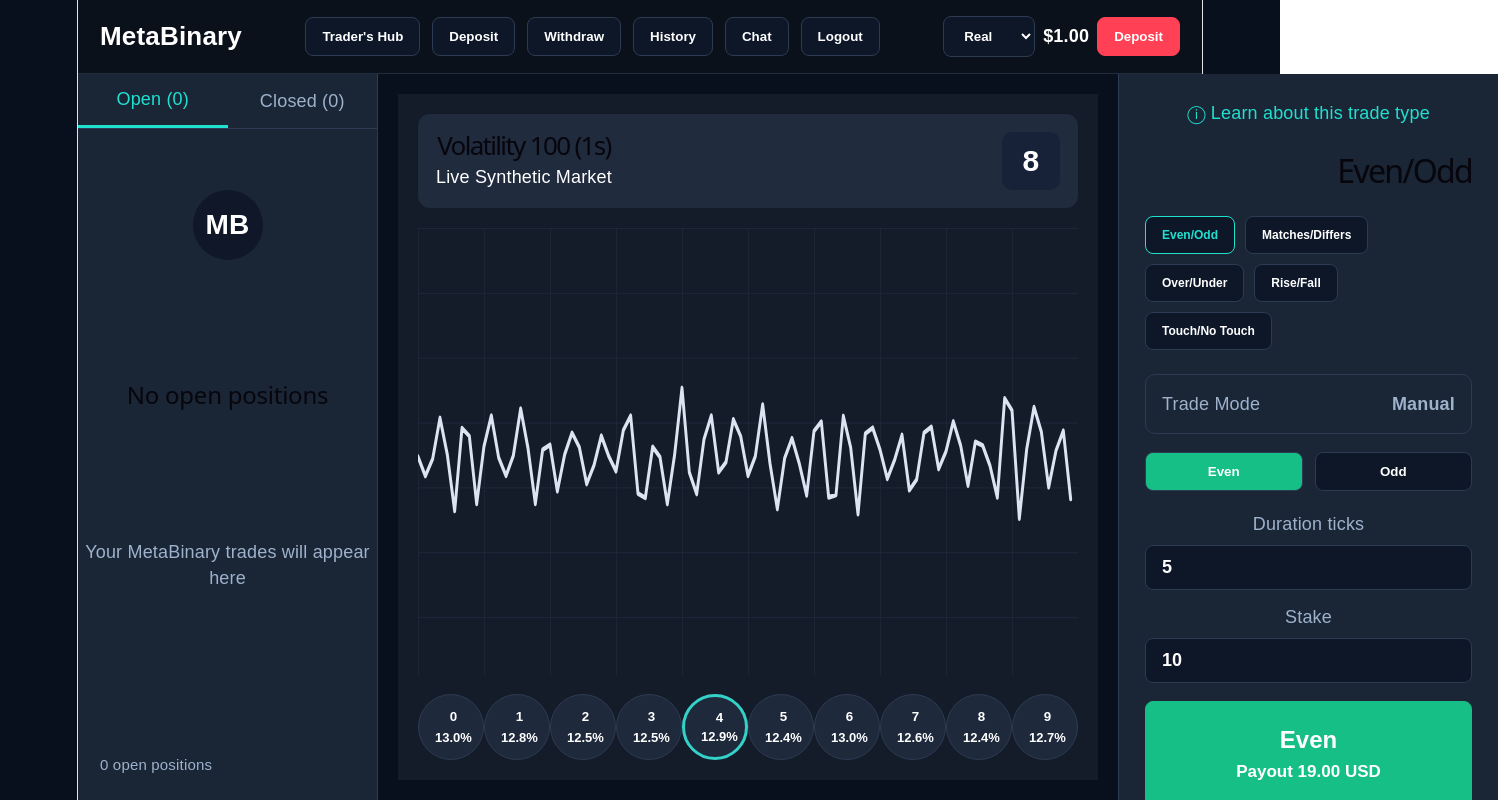
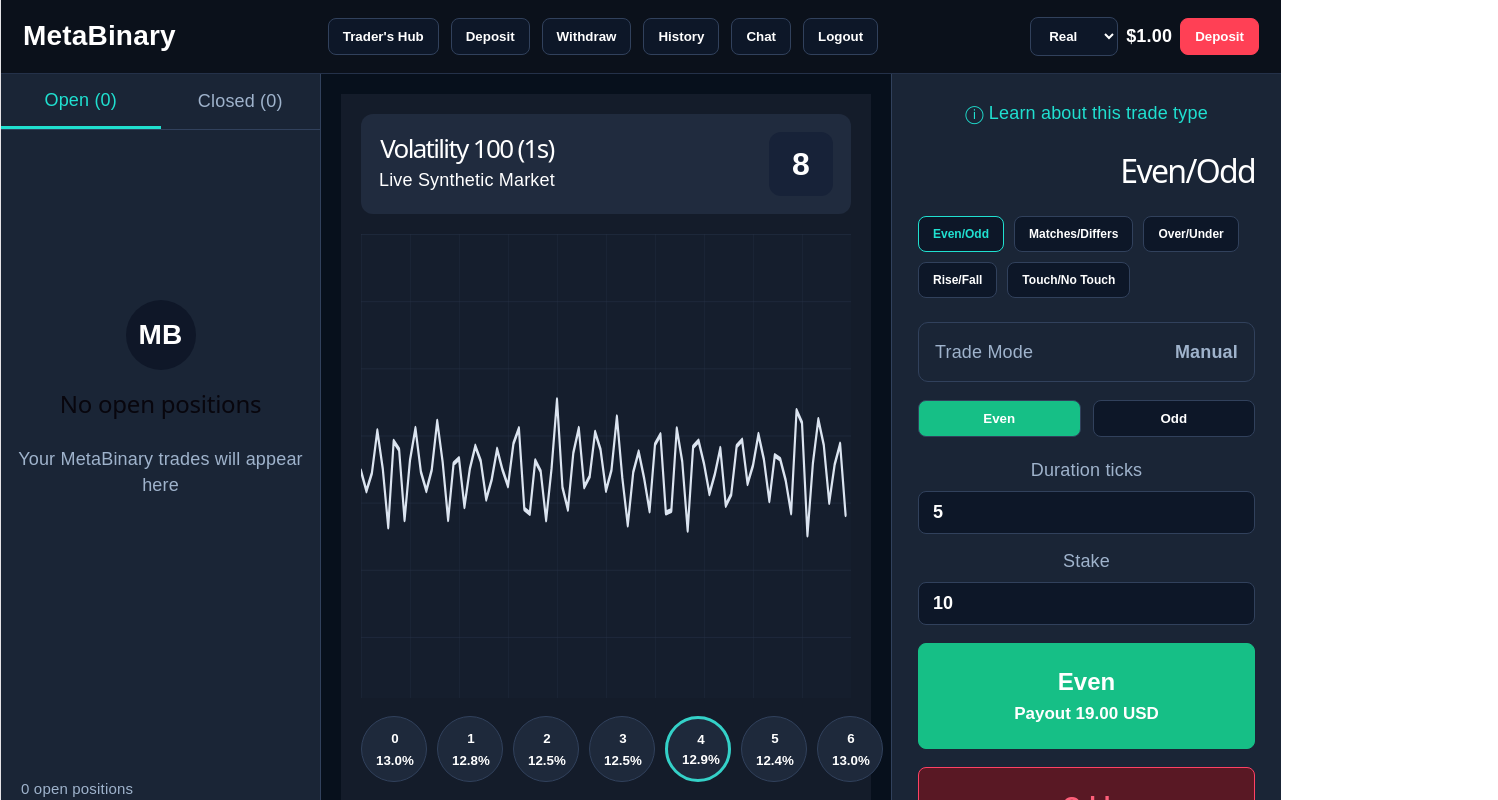
Before and after one commit to john2026mainakasongo-bit/metabinary-, a React (Vite) app: page / in a window 1280 px wide. Shown: the whole page, 1498 px wide, since content can reach past the window. Built offline with nearby package versions, Linux system fonts and the light colour scheme.

Commit message:
Update App.css

```diff
--- a/src/App.css
+++ b/src/App.css
@@ -1,279 +1,282 @@
-* {
-  box-sizing: border-box;
+*{box-sizing:border-box}
+
+html,body,#root{
+  margin:0;
+  width:100%;
+  min-width:100%;
+  height:100%;
+  background:#07101c;
+  color:white;
+  font-family:Arial,sans-serif;
 }
 
-body {
-  margin: 0;
-  background: #07101c;
-  color: white;
-  font-family: Arial, sans-serif;
+.platform{
+  width:100vw;
+  height:100vh;
+  overflow:hidden;
+  background:#07101c;
 }
 
-.platform {
-  min-height: 100vh;
-  background: #07101c;
+.topbar{
+  height:74px;
+  width:100%;
+  background:#0b111b;
+  border-bottom:1px solid #243149;
+  display:flex;
+  align-items:center;
+  justify-content:space-between;
+  padding:0 22px;
 }
 
-.topbar {
-  height: 74px;
-  background: #0b111b;
-  border-bottom: 1px solid #202b3c;
-  display: flex;
-  align-items: center;
-  justify-content: space-between;
-  padding: 0 22px;
+.brand{
+  font-size:28px;
+  font-weight:900;
+  color:white;
 }
 
-.brand {
-  font-size: 26px;
-  font-weight: 900;
+nav{
+  display:flex;
+  gap:12px;
 }
 
-nav {
-  display: flex;
-  gap: 12px;
+button,select,input{
+  border-radius:8px;
+  border:1px solid #31415c;
+  background:#0d1728;
+  color:white;
+  padding:10px 14px;
+  font-weight:700;
 }
 
-button,
-select,
-input {
-  border-radius: 8px;
-  border: 1px solid #2d3b52;
-  background: #0d1728;
-  color: white;
-  padding: 11px 16px;
-  font-weight: 700;
+button{cursor:pointer}
+
+.accountBox{
+  display:flex;
+  align-items:center;
+  gap:8px;
 }
 
-button {
-  cursor: pointer;
+.deposit{
+  background:#ff4055;
+  border-color:#ff4055;
 }
 
-.accountBox {
-  display: flex;
-  align-items: center;
-  gap: 8px;
+.layout{
+  width:100%;
+  height:calc(100vh - 74px);
+  display:grid;
+  grid-template-columns:320px minmax(0,1fr)390px;
 }
 
-.deposit {
-  background: #ff4055;
-  border-color: #ff4055;
+.leftPanel{
+  background:#1a2536;
+  border-right:1px solid #31415c;
+  position:relative;
 }
 
-.layout {
-  display: grid;
-  grid-template-columns: 300px 1fr 380px;
-  height: calc(100vh - 74px);
+.tabs{
+  height:56px;
+  display:flex;
+  border-bottom:1px solid #31415c;
 }
 
-.leftPanel {
-  background: #1a2536;
-  border-right: 1px solid #2d3b52;
-  position: relative;
+.tabs span{
+  flex:1;
+  display:grid;
+  place-items:center;
+  color:#9fb3cc;
 }
 
-.tabs {
-  display: flex;
-  height: 55px;
-  border-bottom: 1px solid #2d3b52;
+.tabs .active{
+  color:#20e0d0;
+  border-bottom:3px solid #20e0d0;
 }
 
-.tabs span {
-  flex: 1;
-  display: grid;
-  place-items: center;
-  color: #9eb2cc;
+.empty{
+  height:72%;
+  display:flex;
+  flex-direction:column;
+  justify-content:center;
+  align-items:center;
+  text-align:center;
+  gap:20px;
 }
 
-.tabs .active {
-  color: #20e0d0;
-  border-bottom: 3px solid #20e0d0;
+.avatar{
+  width:70px;
+  height:70px;
+  border-radius:50%;
+  background:#0f1728;
+  display:grid;
+  place-items:center;
+  font-size:28px;
+  font-weight:900;
 }
 
-.empty {
-  height: 72%;
-  display: grid;
-  place-items: center;
-  text-align: center;
+.empty p,.leftPanel small{color:#9fb3cc}
+
+.leftPanel small{
+  position:absolute;
+  left:20px;
+  bottom:20px;
 }
 
-.avatar {
-  width: 70px;
-  height: 70px;
-  border-radius: 50%;
-  background: #0f1728;
-  display: grid;
-  place-items: center;
-  font-size: 28px;
-  font-weight: 900;
+.chartWrap{
+  padding:20px;
+  min-width:0;
+  background:#07101c;
 }
 
-.empty p,
-.leftPanel small {
-  color: #9eb2cc;
+.chartCard{
+  width:100%;
+  height:100%;
+  background:#141c2a;
+  padding:20px;
 }
 
-.leftPanel small {
-  position: absolute;
-  bottom: 22px;
-  left: 22px;
+.chartTitle{
+  background:#202b3e;
+  border-radius:12px;
+  padding:18px;
+  display:flex;
+  justify-content:space-between;
+  align-items:center;
 }
 
-.chartWrap {
-  padding: 20px;
-  background: #07101c;
+.chartTitle h1{
+  margin:0;
+  font-size:26px;
+  color:white;
 }
 
-.chartCard {
-  height: 100%;
-  background: #141c2a;
-  padding: 20px;
+.chartTitle p{
+  margin:5px 0 0;
+  color:white;
 }
 
-.chartTitle {
-  background: #202b3e;
-  padding: 18px;
-  border-radius: 12px;
-  display: flex;
-  justify-content: space-between;
+.digitBox{
+  width:64px;
+  height:64px;
+  background:#172238;
+  border-radius:12px;
+  display:grid;
+  place-items:center;
+  font-size:32px;
+  font-weight:900;
 }
 
-.chartTitle h1 {
-  margin: 0;
-  font-size: 26px;
+.chart{
+  width:100%;
+  height:58vh;
+  margin-top:20px;
+  background:#151e2d;
 }
 
-.chartTitle p {
-  margin: 6px 0 0;
+.chart svg{
+  width:100%;
+  height:100%;
 }
 
-.digitBox {
-  width: 58px;
-  height: 58px;
-  background: #172238;
-  border-radius: 10px;
-  display: grid;
-  place-items: center;
-  font-size: 30px;
-  font-weight: 900;
+.digits{
+  display:flex;
+  justify-content:space-between;
+  gap:10px;
+  margin-top:18px;
 }
 
-.chart {
-  height: 56vh;
-  margin-top: 20px;
+.digits button{
+  width:66px;
+  height:66px;
+  border-radius:50%;
+  background:#1e293b;
+  display:grid;
+  place-items:center;
 }
 
-.chart svg {
-  width: 100%;
-  height: 100%;
+.digits .selected{
+  border:3px solid #34d1c8;
 }
 
-.digits {
-  display: flex;
-  justify-content: space-between;
-  margin-top: 18px;
+.tradePanel{
+  background:#1a2536;
+  border-left:1px solid #31415c;
+  padding:26px;
+  overflow-y:auto;
 }
 
-.digits button {
-  width: 66px;
-  height: 66px;
-  border-radius: 50%;
-  background: #1e293b;
-  display: grid;
-  place-items: center;
+.learn{color:#20e0d0}
+
+.tradePanel h1{
+  text-align:right;
+  font-size:32px;
+  color:white;
 }
 
-.digits button span {
-  font-size: 13px;
+.contractTabs{
+  display:flex;
+  flex-wrap:wrap;
+  gap:10px;
 }
 
-.digits .selected {
-  border: 3px solid #34d1c8;
+.contractTabs button{
+  font-size:12px;
 }
 
-.tradePanel {
-  background: #1a2536;
-  border-left: 1px solid #2d3b52;
-  padding: 26px;
-  overflow-y: auto;
+.contractTabs .active{
+  border-color:#20e0d0;
+  color:#20e0d0;
 }
 
-.learn {
-  color: #20e0d0;
+.tradeMode{
+  margin:24px 0 18px;
+  border:1px solid #31415c;
+  border-radius:10px;
+  padding:16px;
+  display:flex;
+  justify-content:space-between;
+  color:#9fb3cc;
 }
 
-.tradePanel h1 {
-  text-align: right;
-  font-size: 32px;
+.choice{
+  display:grid;
+  grid-template-columns:1fr 1fr;
+  gap:12px;
+  margin-bottom:20px;
 }
 
-.contractTabs {
-  display: flex;
-  flex-wrap: wrap;
-  gap: 10px;
+.choice .green{
+  background:#16bf86;
 }
 
-.contractTabs button {
-  font-size: 12px;
+.tradePanel label{
+  display:block;
+  color:#9fb3cc;
+  margin:14px 0 8px;
 }
 
-.contractTabs .active {
-  border-color: #20e0d0;
-  color: #20e0d0;
+.tradePanel input{
+  width:100%;
+  font-size:18px;
 }
 
-.tradeMode {
-  margin: 24px 0 18px;
-  border: 1px solid #2d3b52;
-  border-radius: 10px;
-  padding: 16px;
-  display: flex;
-  justify-content: space-between;
-  color: #9eb2cc;
+.buy{
+  width:100%;
+  margin-top:18px;
+  padding:24px;
+  font-size:24px;
+  display:grid;
+  gap:8px;
 }
 
-.choice {
-  display: grid;
-  grid-template-columns: 1fr 1fr;
-  gap: 12px;
-  margin-bottom: 20px;
+.buy span{font-size:17px}
+
+.buy.even{
+  background:#16bf86;
+  border-color:#16bf86;
 }
 
-.choice .green {
-  background: #16bf86;
+.buy.odd{
+  background:#591824;
+  border-color:#ff4164;
+  color:#ff5f7a;
 }
-
-.tradePanel label {
-  display: block;
-  color: #9eb2cc;
-  margin: 14px 0 8px;
-}
-
-.tradePanel input {
-  width: 100%;
-  font-size: 18px;
-}
-
-.buy {
-  width: 100%;
-  margin-top: 18px;
-  padding: 24px;
-  font-size: 24px;
-  display: grid;
-  gap: 8px;
-}
-
-.buy span {
-  font-size: 17px;
-}
-
-.buy.even {
-  background: #16bf86;
-  border-color: #16bf86;
-}
-
-.buy.odd {
-  background: #591824;
-  border-color: #ff4164;
-  color: #ff5f7a;
-}
```
